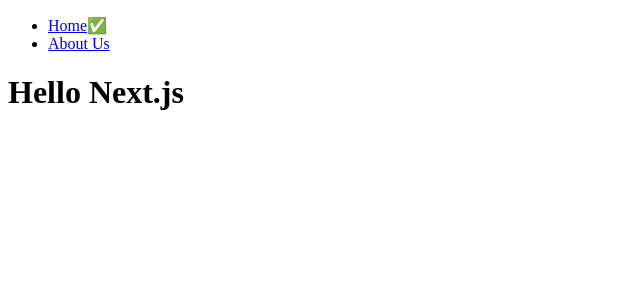
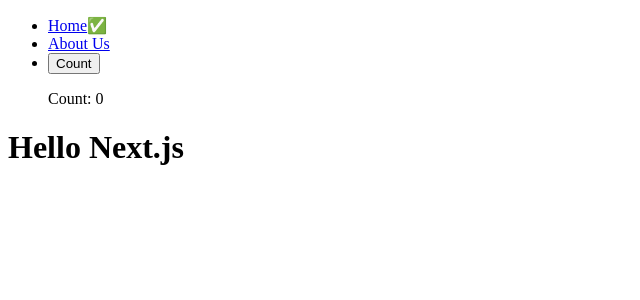
Before and after one commit to ralo-med/learn-nextJS14, a Next.js app: page / in a window 1280 px wide. Shown: the top 300 px of the page, without its empty margins (0-640 px from the left). Built offline with nearby package versions, Linux system fonts and the light colour scheme.

Commit message:
#2.4 Hydration

```diff
--- a/components/navigation.tsx
+++ b/components/navigation.tsx
@@ -2,9 +2,11 @@
 
 import Link from "next/link";
 import { usePathname } from "next/navigation";
+import { useState } from "react";
 
 export default function Navigation() {
   const pathname = usePathname();
+  const [count, setCount] = useState(0);
   return (
     <nav>
       <ul>
@@ -16,6 +18,10 @@
           <Link href="/about-us">About Us</Link>
           {pathname === "/about-us" ? "✅" : ""}
         </li>
+        <li>
+          <button onClick={() => setCount(count + 1)}>Count</button>
+          <p>Count: {count}</p>
+        </li>
       </ul>
     </nav>
   );
```
